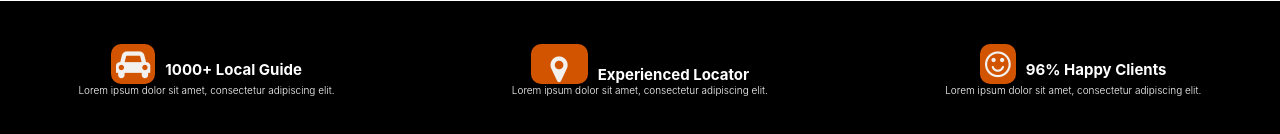
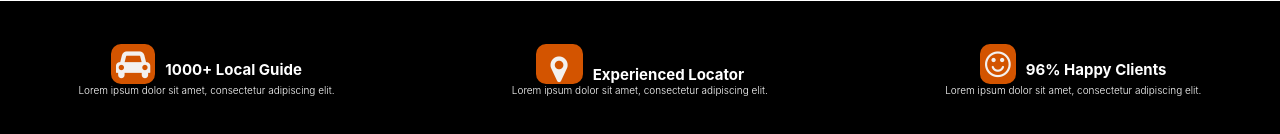
Before and after one commit to mchomvus4/travellers, a React (Create React App) app: page / in a window 1280 px wide. Shown: the part 1755-1889 px from the top of the page. Built offline with nearby package versions, Linux system fonts and the light colour scheme.

Commit message:
Update Team.css

```diff
--- a/src/Components/Team/Team.css
+++ b/src/Components/Team/Team.css
@@ -70,8 +70,8 @@
     font-size: 3rem;
     background-color: #d35400;
     padding-top: 1rem;
-    padding-right: 2rem;
-    padding-left: 2rem;
+    padding-right: 1.5rem;
+    padding-left: 1.5rem;
     border-radius: 1rem;
 }
 .locator{
```
